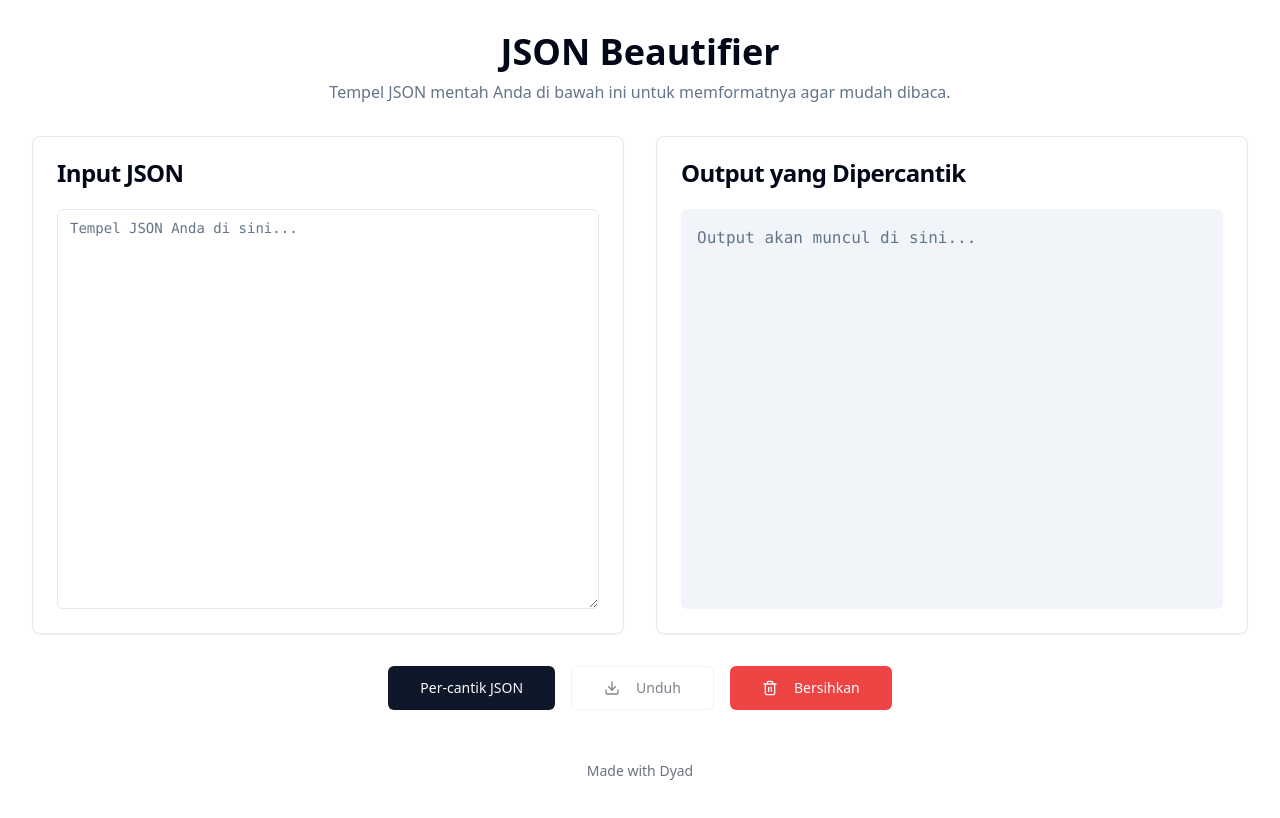
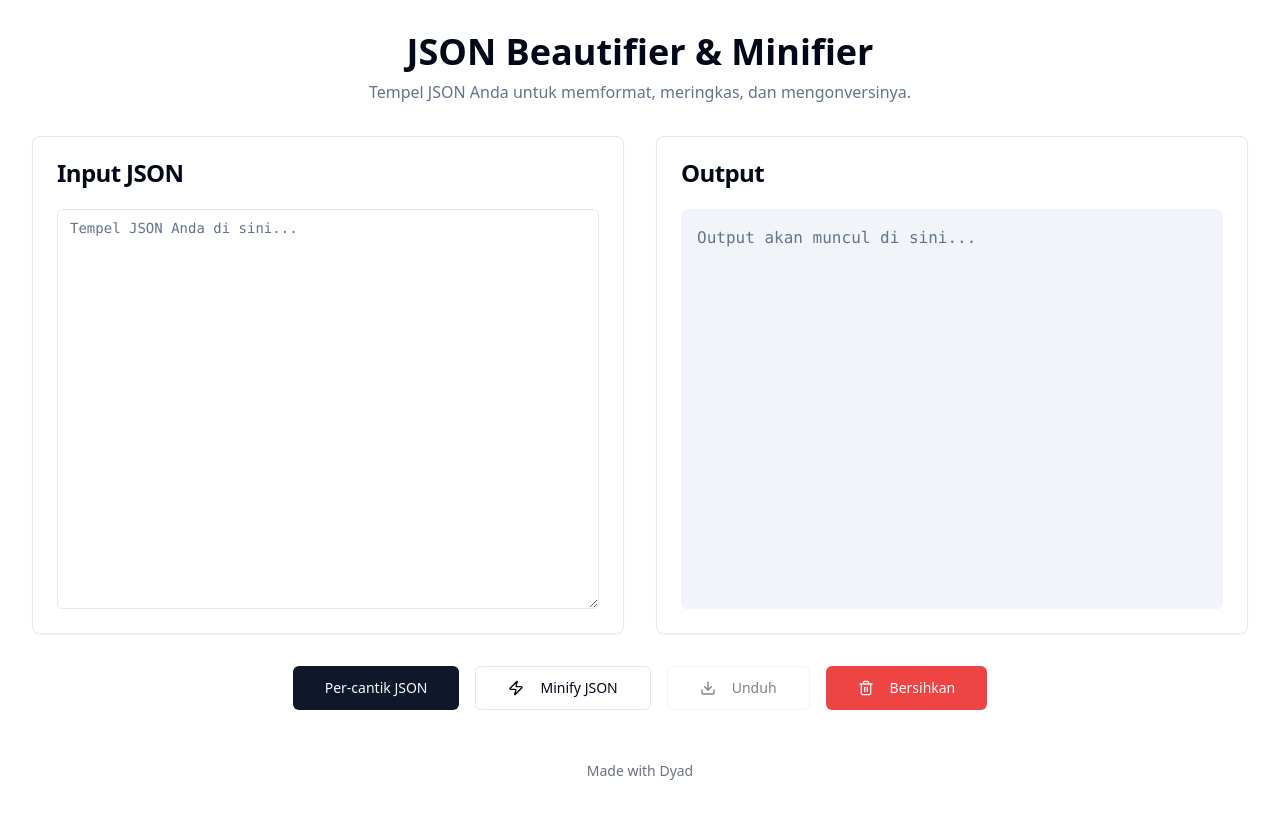
Before and after one commit to jankerzone/json-beautify, a React (Vite) app: page / in a window 1280 px wide. Shown: the top 818 px of the page. Built offline with nearby package versions, Linux system fonts and the light colour scheme.

Commit message:
[dyad] Menambahkan fitur Minify JSON - wrote 1 file(s)

```diff
--- a/src/pages/JsonBeautifier.tsx
+++ b/src/pages/JsonBeautifier.tsx
@@ -10,7 +10,7 @@ import {
   DropdownMenuTrigger,
 } from "@/components/ui/dropdown-menu";
 import { showSuccess, showError } from "@/utils/toast";
-import { Copy, Trash2, Download } from "lucide-react";
+import { Copy, Trash2, Download, Zap } from "lucide-react";
 import JsonSyntaxHighlighter from "@/components/JsonSyntaxHighlighter";
 import { MadeWithDyad } from "@/components/made-with-dyad";
 
@@ -28,6 +28,22 @@ const JsonBeautifier = () => {
       const beautifiedJson = JSON.stringify(parsedJson, null, 2);
       setOutputJson(beautifiedJson);
       showSuccess("JSON berhasil dipercantik!");
+    } catch (error) {
+      setOutputJson("");
+      showError("Format JSON tidak valid. Silakan periksa kembali.");
+    }
+  };
+
+  const handleMinify = () => {
+    if (!inputJson.trim()) {
+      showError("Input JSON tidak boleh kosong.");
+      return;
+    }
+    try {
+      const parsedJson = JSON.parse(inputJson);
+      const minifiedJson = JSON.stringify(parsedJson);
+      setOutputJson(minifiedJson);
+      showSuccess("JSON berhasil diminify!");
     } catch (error) {
       setOutputJson("");
       showError("Format JSON tidak valid. Silakan periksa kembali.");
@@ -112,9 +128,9 @@ const JsonBeautifier = () => {
     <div className="container mx-auto p-4 md:p-8 flex flex-col min-h-screen">
       <main className="flex-grow">
         <header className="text-center mb-8">
-          <h1 className="text-4xl font-bold">JSON Beautifier</h1>
+          <h1 className="text-4xl font-bold">JSON Beautifier & Minifier</h1>
           <p className="text-muted-foreground mt-2">
-            Tempel JSON mentah Anda di bawah ini untuk memformatnya agar mudah dibaca.
+            Tempel JSON Anda untuk memformat, meringkas, dan mengonversinya.
           </p>
         </header>
 
@@ -135,7 +151,7 @@ const JsonBeautifier = () => {
 
           <Card>
             <CardHeader className="flex flex-row items-center justify-between">
-              <CardTitle>Output yang Dipercantik</CardTitle>
+              <CardTitle>Output</CardTitle>
               {outputJson && (
                 <Button variant="ghost" size="icon" onClick={handleCopy}>
                   <Copy className="h-4 w-4" />
@@ -154,6 +170,10 @@ const JsonBeautifier = () => {
         <div className="flex justify-center items-center flex-wrap gap-4 mt-8">
           <Button onClick={handleBeautify} size="lg">
             Per-cantik JSON
+          </Button>
+          <Button onClick={handleMinify} size="lg" variant="outline">
+            <Zap className="mr-2 h-4 w-4" />
+            Minify JSON
           </Button>
           <DropdownMenu>
             <DropdownMenuTrigger asChild>
```
